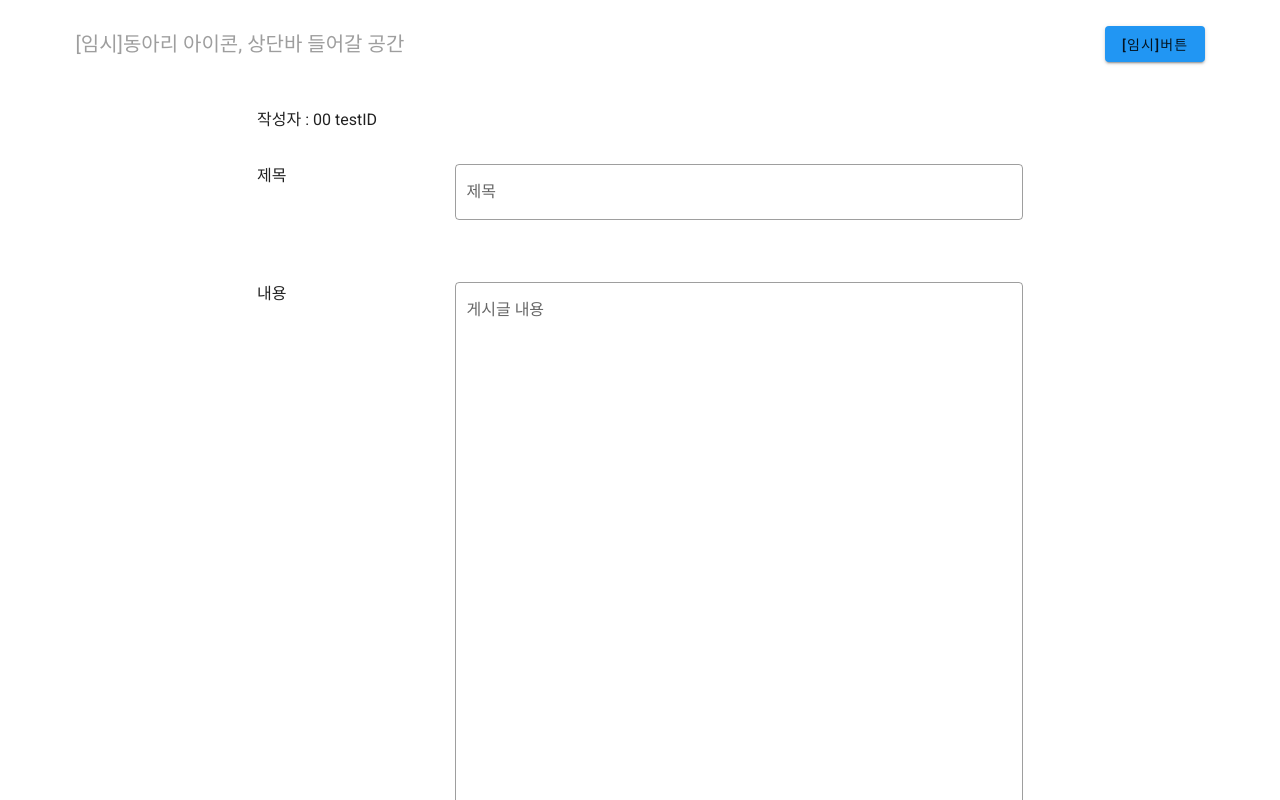
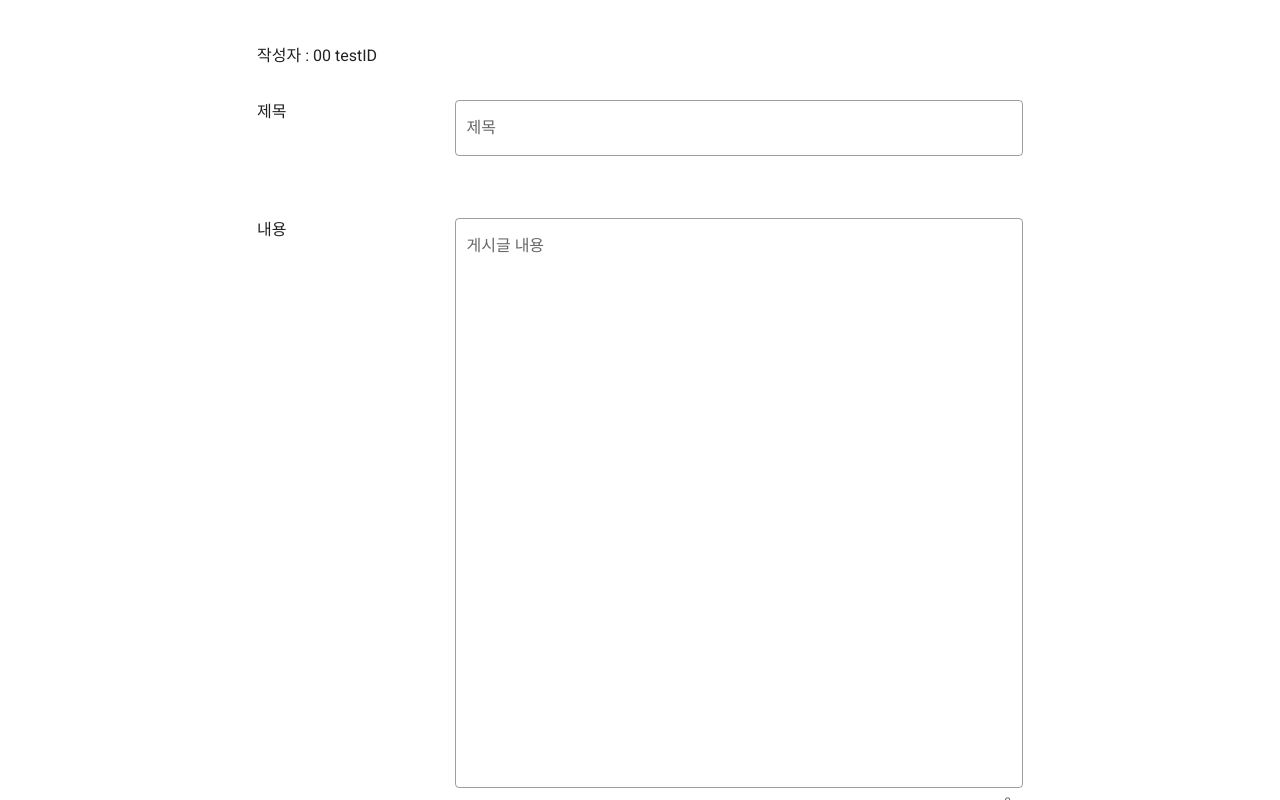
Before and after one commit to semtlekkun/semtleProject-front, a Vue app: page / in a window 1280 px wide. Shown: the top 800 px of the page. Built offline with nearby package versions, Linux system fonts and the light colour scheme.

Commit message:
2020.07.27 - 임시 상단바 공간 삭제

```diff
--- a/src/views/AdminNotice.vue
+++ b/src/views/AdminNotice.vue
@@ -1,21 +1,5 @@
 <template>
   <v-container>
-    <v-row>
-      <v-col cols="12">
-        <nav>
-          <v-toolbar flat app>
-            <v-toolbar-title class="text-uppercase grey--text">
-              <span>[임시]동아리 아이콘, 상단바 들어갈 공간</span>
-            </v-toolbar-title>
-            <v-spacer></v-spacer>
-            <v-btn flat color="blue">
-              <span>[임시]버튼</span>
-            </v-btn>
-          </v-toolbar>
-        </nav>
-      </v-col>
-    </v-row>
-
     <!-- 작성자 정보 표시 (임시) -->
     <v-row class="mt-5">
       <v-col cols="12" md="3" offset-lg="2" lg="2">
@@ -35,7 +19,6 @@
           label="제목"
           outlined
           v-model="title"
-
           >
           </v-text-field>
       </v-col>
@@ -189,7 +172,6 @@
       onChangeImages(e) {
           const file = e.target.files[0];
           this.imageUrl = URL.createObjectURL(file);
-
       },
 
       onClickDel() {
```
Lines whose indentation alone changed are shown as unchanged.
